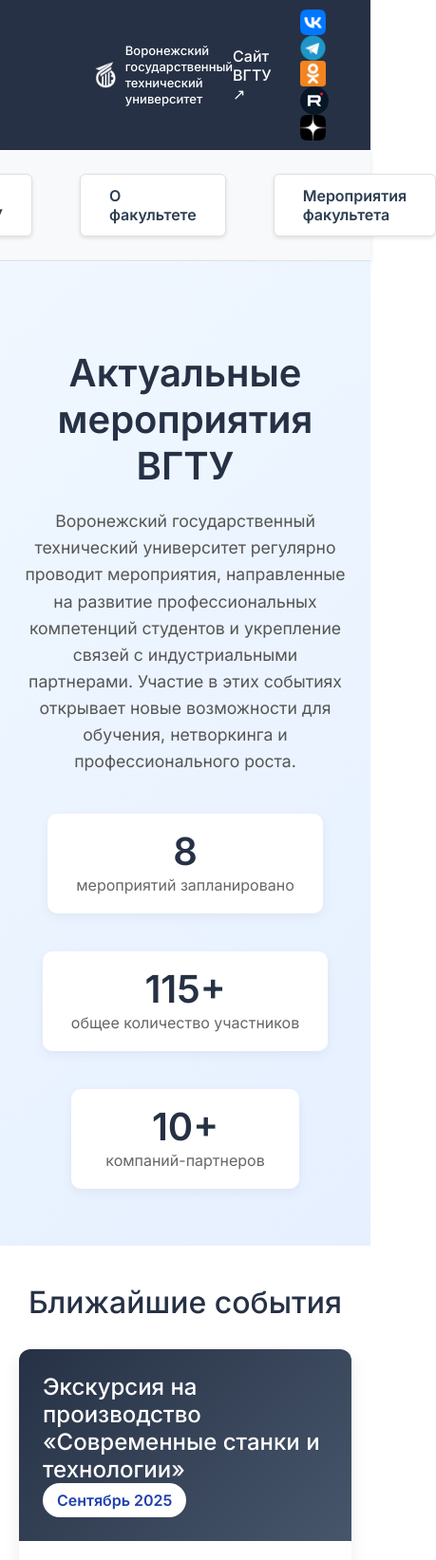
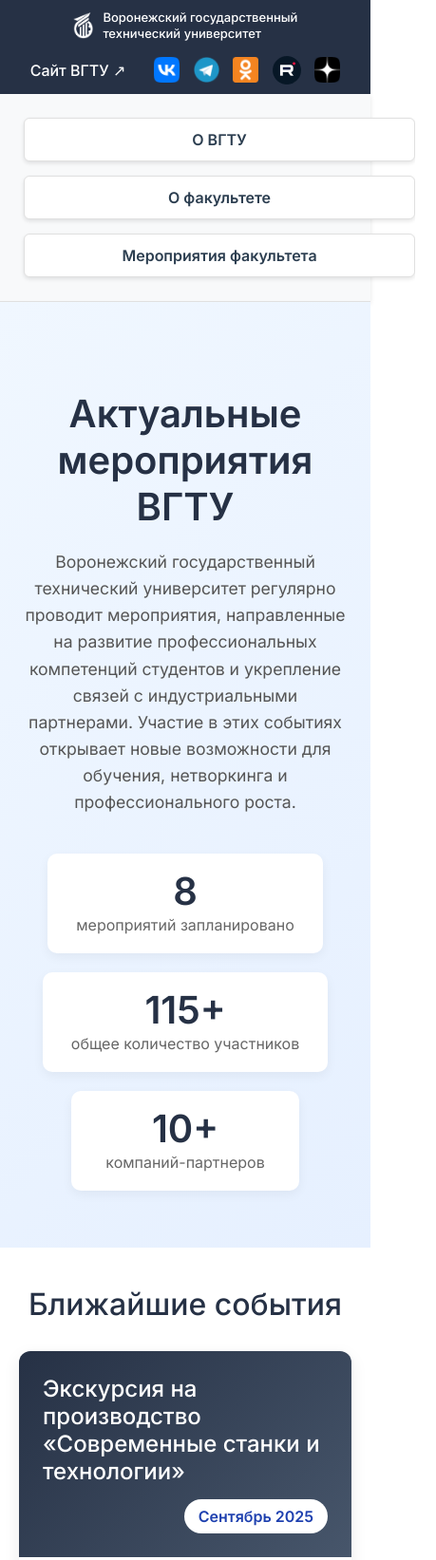
Before and after one commit to apathy768/practice.github.io, a plain HTML site: page index.html in a window 390 px wide. Shown: the top 1643 px of the page at 95% size, 459 px wide, since content can reach past the window. Drawn offline with Linux system fonts and the light colour scheme.

Commit message:
Update style.css

```diff
--- a/style.css
+++ b/style.css
@@ -362,6 +362,58 @@ body {
     color: #D3D3D3;
 }
 
+@media (max-width: 768px) {
+    .header {
+        padding: 10px 20px;
+        flex-direction: column;
+        gap: 15px;
+    }
+
+    .header-left, .header-right {
+        width: 100%;
+        justify-content: center;
+    }
+
+    .event-header {
+        flex-direction: column;
+        align-items: flex-start;
+        gap: 15px;
+    }
+
+    .event-date {
+        align-self: flex-end;
+    }
+
+    .event-details {
+        grid-template-columns: 1fr;
+    }
+
+    .detail-grid {
+        grid-template-columns: 1fr;
+        grid-column: span 1;
+    }
+
+    .stats-container {
+        flex-direction: column;
+        align-items: center;
+        gap: 20px;
+    }
+
+    .nav-container {
+        flex-direction: column;
+        gap: 15px;
+    }
+
+    .nav-button {
+        width: 100%;
+        text-align: center;
+    }
+
+    .footer-container {
+        flex-direction: column;
+        gap: 30px;
+    }
+}
 
 .osnova {
     font-family: 'Inter', sans-serif;
```
